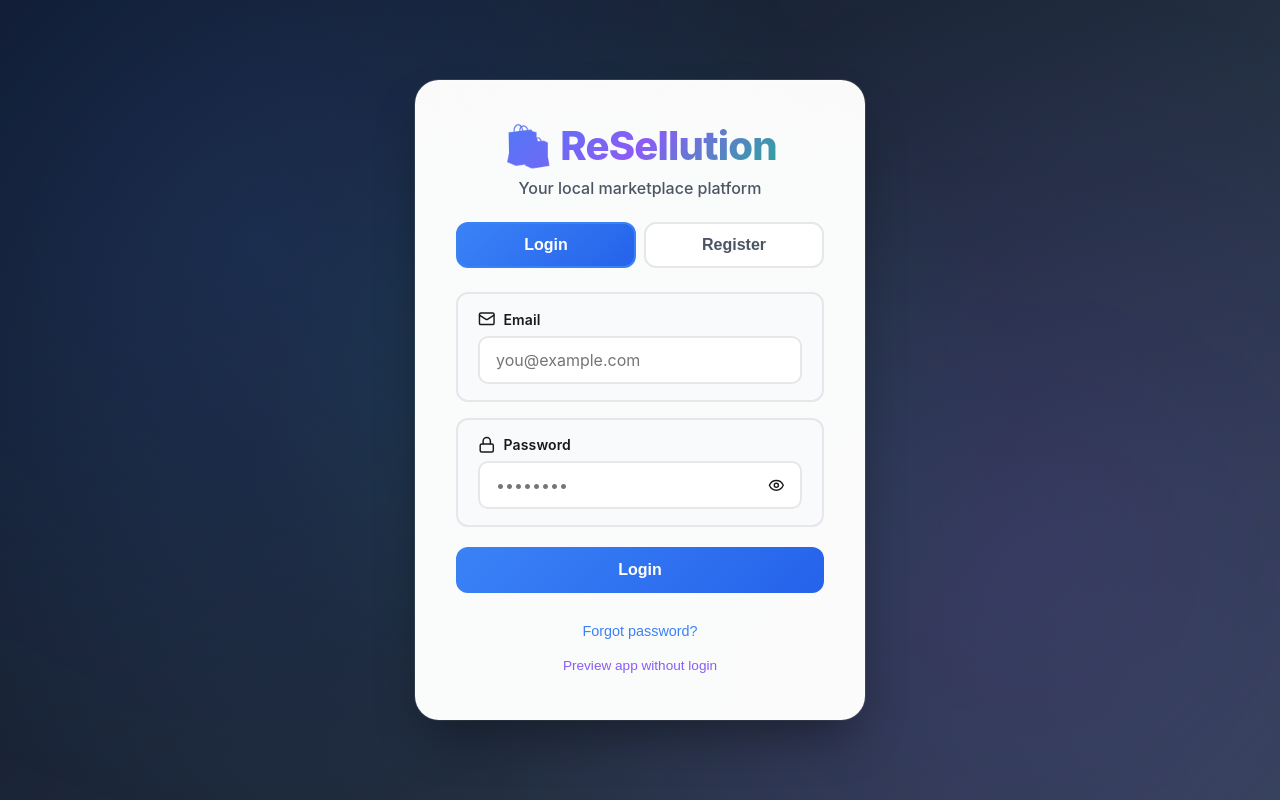
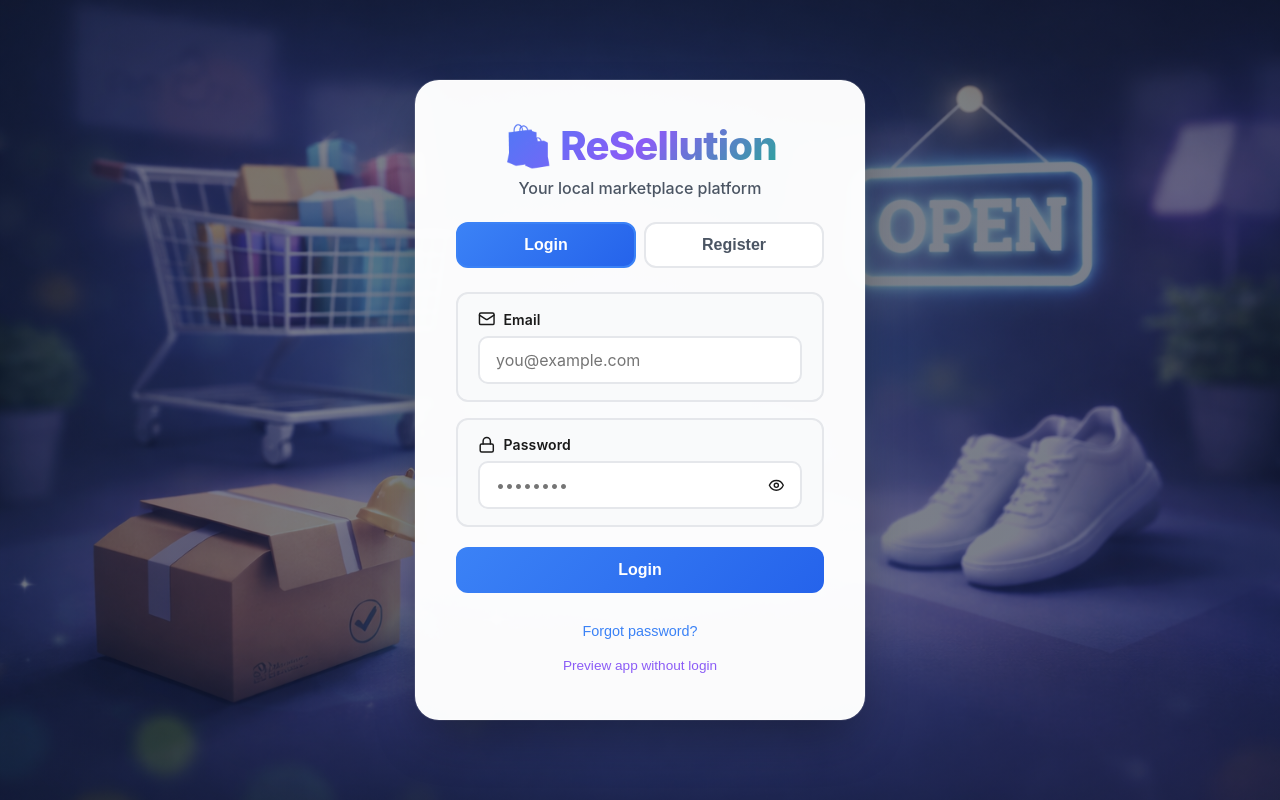
Before and after one commit to AkashCoder99/re-sell-ution, a React (Vite) app in the folder frontend/: page / in a window 1280 px wide. Built offline with nearby package versions, Linux system fonts and the light colour scheme; no server answers.

Commit message:
feat(auth-ui): add login/register background image

```diff
--- a/frontend/src/App.tsx
+++ b/frontend/src/App.tsx
@@ -63,6 +63,7 @@ export default function App() {
   const [showRegisterPassword, setShowRegisterPassword] = useState<boolean>(false)
   const [listingsRefresh, setListingsRefresh] = useState(0)
   const isAuthenticated = useMemo(() => Boolean(token && user), [token, user])
+  const isAuthLandingView = !isAuthenticated && (viewMode === 'login' || viewMode === 'register')
   const isWideView =
     isAuthenticated && (viewMode === 'create-listing' || viewMode === 'my-listings')
 
@@ -242,7 +243,7 @@ export default function App() {
   }
 
   return (
-    <main className="auth-page">
+    <main className={`auth-page ${isAuthLandingView ? 'auth-page-with-image' : ''}`}>
       <section className={`auth-card ${isWideView ? 'auth-card-wide' : ''}`}>
         <h1>🛍️ ReSellution</h1>
         <p className="subtitle">Your local marketplace platform</p>
--- a/frontend/src/styles.css
+++ b/frontend/src/styles.css
@@ -54,6 +54,15 @@ body::before {
   position: relative;
 }
 
+.auth-page-with-image {
+  background-image:
+    linear-gradient(rgba(15, 23, 42, 0.55), rgba(15, 23, 42, 0.55)),
+    url('/images/auth-bg.png');
+  background-size: cover;
+  background-position: center;
+  background-repeat: no-repeat;
+}
+
 .auth-card {
   max-width: 450px;
   width: 100%;
```
Also changed, not shown: frontend/public/images/auth-bg.png (added).
